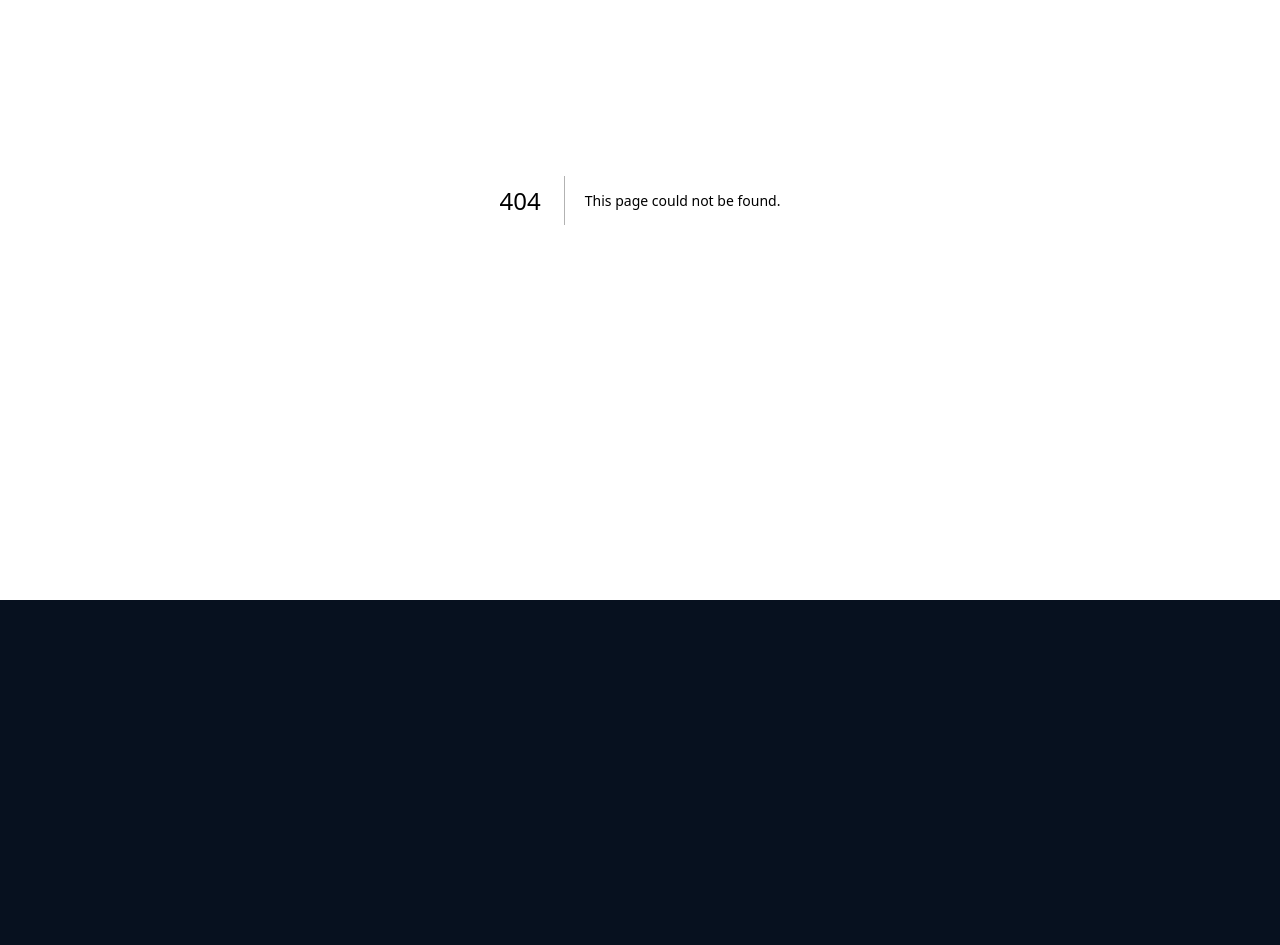
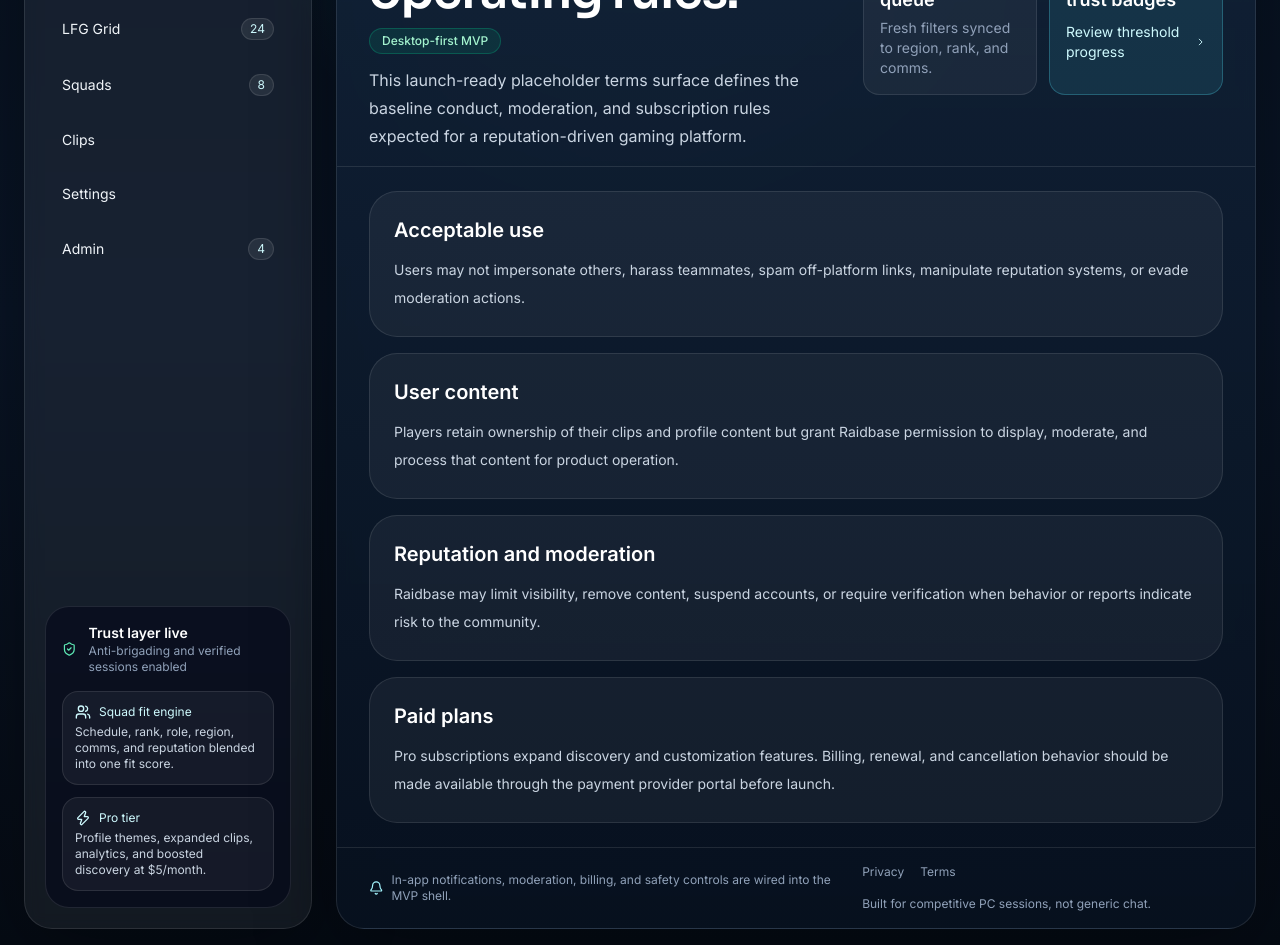
Before and after one commit to Michael-Blake-Donaldson/RaidBase, a Next.js app: page /terms in a window 1280 px wide. Before the commit this address had no page. Shown: the part 200-1145 px from the top of the page. Before the commit the page ends 800 px from the top, so only its background shows below. Built offline with nearby package versions, Linux system fonts and the light colour scheme.

Commit message:
chore: harden public release surfaces

```diff
--- a/package.json
+++ b/package.json
@@ -1,5 +1,5 @@
 {
-  "name": "raidbase-app",
+  "name": "raidbase",
   "version": "0.1.0",
   "private": true,
   "scripts": {
--- a/src/app/globals.css
+++ b/src/app/globals.css
@@ -40,6 +40,28 @@
   text-decoration: none;
 }
 
+.sr-only {
+  position: absolute;
+  width: 1px;
+  height: 1px;
+  padding: 0;
+  margin: -1px;
+  overflow: hidden;
+  clip: rect(0, 0, 0, 0);
+  white-space: nowrap;
+  border: 0;
+}
+
+.focus\:not-sr-only:focus {
+  position: static;
+  width: auto;
+  height: auto;
+  margin: 0;
+  overflow: visible;
+  clip: auto;
+  white-space: normal;
+}
+
 button,
 a,
 input,
--- a/src/app/layout.tsx
+++ b/src/app/layout.tsx
@@ -1,6 +1,9 @@
 import type { Metadata } from "next";
+import type { Viewport } from "next";
 import { Inter, Orbitron, Sora } from "next/font/google";
 import "./globals.css";
+
+import { siteConfig } from "@/lib/site-config";
 
 const inter = Inter({
   variable: "--font-inter",
@@ -18,9 +21,33 @@
 });
 
 export const metadata: Metadata = {
-  title: "Raidbase | PC Gaming Squad Ecosystem",
-  description:
-    "Raidbase helps PC gamers find reliable squads, prove their skill, and build a reputation that travels across games.",
+  metadataBase: new URL(siteConfig.url),
+  title: {
+    default: "Raidbase | PC Gaming Squad Ecosystem",
+    template: "%s | Raidbase",
+  },
+  description: siteConfig.description,
+  applicationName: siteConfig.name,
+  alternates: {
+    canonical: "/",
+  },
+  openGraph: {
+    type: "website",
+    title: "Raidbase | PC Gaming Squad Ecosystem",
+    description: siteConfig.description,
+    siteName: siteConfig.name,
+    url: siteConfig.url,
+  },
+  twitter: {
+    card: "summary_large_image",
+    title: "Raidbase | PC Gaming Squad Ecosystem",
+    description: siteConfig.description,
+  },
+};
+
+export const viewport: Viewport = {
+  themeColor: "#07111f",
+  colorScheme: "dark",
 };
 
 export default function RootLayout({
@@ -33,7 +60,15 @@
       lang="en"
       className={`${inter.variable} ${sora.variable} ${orbitron.variable} h-full antialiased`}
     >
-      <body className="min-h-full flex flex-col">{children}</body>
+      <body className="min-h-full flex flex-col">
+        <a
+          href="#main-content"
+          className="sr-only focus:not-sr-only focus:absolute focus:left-4 focus:top-4 focus:z-50 focus:rounded-full focus:bg-cyan-300 focus:px-4 focus:py-2 focus:text-sm focus:font-medium focus:text-slate-950"
+        >
+          Skip to content
+        </a>
+        {children}
+      </body>
     </html>
   );
 }
--- /dev/null
+++ b/src/app/manifest.ts
@@ -0,0 +1,22 @@
+import type { MetadataRoute } from "next";
+
+import { siteConfig } from "@/lib/site-config";
+
+export default function manifest(): MetadataRoute.Manifest {
+  return {
+    name: siteConfig.name,
+    short_name: siteConfig.name,
+    description: siteConfig.description,
+    start_url: "/",
+    display: "standalone",
+    background_color: "#07111f",
+    theme_color: "#07111f",
+    icons: [
+      {
+        src: "/favicon.ico",
+        sizes: "any",
+        type: "image/x-icon",
+      },
+    ],
+  };
+}
--- /dev/null
+++ b/src/app/not-found.tsx
@@ -0,0 +1,29 @@
+import Link from "next/link";
+
+import { SiteShell } from "@/components/site-shell";
+
+export default function NotFound() {
+  return (
+    <SiteShell
+      activePath="/"
+      eyebrow="Route missing"
+      title="This queue never loaded."
+      description="The route you requested does not exist, was removed, or needs a different player or squad identifier."
+    >
+      <div className="rounded-[28px] border border-white/10 bg-white/5 p-8 lg:p-10">
+        <h2 className="font-display text-3xl font-semibold text-white">404</h2>
+        <p className="mt-4 max-w-2xl text-sm leading-7 text-slate-300">
+          Return to the command center, browse live LFG posts, or open a known player profile to keep exploring the MVP surfaces.
+        </p>
+        <div className="mt-6 flex flex-wrap gap-3">
+          <Link href="/" className="rounded-full bg-cyan-300 px-5 py-3 text-sm font-semibold text-slate-950 transition hover:bg-cyan-200">
+            Command center
+          </Link>
+          <Link href="/lfg" className="rounded-full border border-white/15 bg-white/6 px-5 py-3 text-sm font-medium text-white transition hover:border-cyan-300/35 hover:bg-white/10">
+            Open LFG board
+          </Link>
+        </div>
+      </div>
+    </SiteShell>
+  );
+}
--- /dev/null
+++ b/src/app/privacy/page.tsx
@@ -0,0 +1,40 @@
+import { SiteShell } from "@/components/site-shell";
+
+const sections = [
+  {
+    title: "Identity and account data",
+    body: "Raidbase stores account details such as email address, username, authentication method, region, timezone, and profile content needed to operate the service.",
+  },
+  {
+    title: "Gameplay and reputation signals",
+    body: "Session history, reviews, clips, squad membership, and moderation reports are processed to provide discovery, trust, safety, and compatibility features.",
+  },
+  {
+    title: "Operational telemetry",
+    body: "Product analytics, error monitoring, and security logs are retained to improve reliability, protect users, and investigate abuse or fraud.",
+  },
+  {
+    title: "User controls",
+    body: "Users can manage privacy visibility, blocked accounts, notification preferences, and billing state from the settings surface. Sensitive moderation notes are not published publicly.",
+  },
+];
+
+export default function PrivacyPage() {
+  return (
+    <SiteShell
+      activePath="/privacy"
+      eyebrow="Privacy"
+      title="A trust product needs an explicit data posture."
+      description="This launch-ready placeholder policy explains the categories of data Raidbase handles and the controls users should expect before public release."
+    >
+      <div className="grid gap-4">
+        {sections.map((section) => (
+          <article key={section.title} className="rounded-[28px] border border-white/10 bg-white/5 p-6">
+            <h2 className="text-xl font-semibold text-white">{section.title}</h2>
+            <p className="mt-3 text-sm leading-7 text-slate-300">{section.body}</p>
+          </article>
+        ))}
+      </div>
+    </SiteShell>
+  );
+}
--- /dev/null
+++ b/src/app/robots.ts
@@ -0,0 +1,13 @@
+import type { MetadataRoute } from "next";
+
+import { siteConfig } from "@/lib/site-config";
+
+export default function robots(): MetadataRoute.Robots {
+  return {
+    rules: {
+      userAgent: "*",
+      allow: "/",
+    },
+    sitemap: `${siteConfig.url}/sitemap.xml`,
+  };
+}
--- /dev/null
+++ b/src/app/sitemap.ts
@@ -0,0 +1,18 @@
+import type { MetadataRoute } from "next";
+
+import { recommendedPlayers } from "@/lib/site-data";
+import { siteConfig } from "@/lib/site-config";
+
+export default function sitemap(): MetadataRoute.Sitemap {
+  const staticRoutes = siteConfig.routes.map((route) => ({
+    url: `${siteConfig.url}${route}`,
+    lastModified: new Date(),
+  }));
+
+  const profileRoutes = recommendedPlayers.map((player) => ({
+    url: `${siteConfig.url}/profile/${player.username}`,
+    lastModified: new Date(),
+  }));
+
+  return [...staticRoutes, ...profileRoutes];
+}
--- /dev/null
+++ b/src/app/terms/page.tsx
@@ -0,0 +1,40 @@
+import { SiteShell } from "@/components/site-shell";
+
+const sections = [
+  {
+    title: "Acceptable use",
+    body: "Users may not impersonate others, harass teammates, spam off-platform links, manipulate reputation systems, or evade moderation actions.",
+  },
+  {
+    title: "User content",
+    body: "Players retain ownership of their clips and profile content but grant Raidbase permission to display, moderate, and process that content for product operation.",
+  },
+  {
+    title: "Reputation and moderation",
+    body: "Raidbase may limit visibility, remove content, suspend accounts, or require verification when behavior or reports indicate risk to the community.",
+  },
+  {
+    title: "Paid plans",
+    body: "Pro subscriptions expand discovery and customization features. Billing, renewal, and cancellation behavior should be made available through the payment provider portal before launch.",
+  },
+];
+
+export default function TermsPage() {
+  return (
+    <SiteShell
+      activePath="/terms"
+      eyebrow="Terms"
+      title="Public launch requires clear operating rules."
+      description="This launch-ready placeholder terms surface defines the baseline conduct, moderation, and subscription rules expected for a reputation-driven gaming platform."
+    >
+      <div className="grid gap-4">
+        {sections.map((section) => (
+          <article key={section.title} className="rounded-[28px] border border-white/10 bg-white/5 p-6">
+            <h2 className="text-xl font-semibold text-white">{section.title}</h2>
+            <p className="mt-3 text-sm leading-7 text-slate-300">{section.body}</p>
+          </article>
+        ))}
+      </div>
+    </SiteShell>
+  );
+}
--- a/src/components/site-shell.tsx
+++ b/src/components/site-shell.tsx
@@ -4,6 +4,7 @@
 
 import { MotionFade } from "@/components/motion-fade";
 import { navItems } from "@/lib/site-data";
+import { siteConfig } from "@/lib/site-config";
 
 type SiteShellProps = {
   activePath: string;
@@ -96,8 +97,27 @@
           </div>
         </aside>
 
-        <main className="flex-1 rounded-[28px] border border-white/10 bg-[linear-gradient(180deg,rgba(19,36,58,0.88)_0%,rgba(7,17,31,0.96)_100%)] shadow-[0_20px_80px_rgba(0,0,0,0.35)] backdrop-blur">
+        <main id="main-content" className="flex-1 rounded-[28px] border border-white/10 bg-[linear-gradient(180deg,rgba(19,36,58,0.88)_0%,rgba(7,17,31,0.96)_100%)] shadow-[0_20px_80px_rgba(0,0,0,0.35)] backdrop-blur">
           <div className="border-b border-white/10 px-5 py-4 lg:px-8">
+            <div className="mb-4 flex gap-2 overflow-x-auto xl:hidden">
+              {navItems.map((item) => {
+                const active = isActive(activePath, item.href);
+
+                return (
+                  <Link
+                    key={item.href}
+                    href={item.href}
+                    className={`whitespace-nowrap rounded-full px-4 py-2 text-xs font-medium transition ${
+                      active
+                        ? "border border-cyan-300/35 bg-cyan-300/12 text-white"
+                        : "border border-white/10 bg-white/5 text-slate-300 hover:border-cyan-300/20 hover:text-white"
+                    }`}
+                  >
+                    {item.label}
+                  </Link>
+                );
+              })}
+            </div>
             <div className="flex flex-col gap-5 xl:flex-row xl:items-center xl:justify-between">
               <div>
                 <div className="mb-3 inline-flex items-center gap-2 rounded-full border border-cyan-300/20 bg-cyan-300/10 px-3 py-1 text-xs font-semibold uppercase tracking-[0.28em] text-cyan-100">
@@ -138,12 +158,20 @@
             {children}
           </MotionFade>
 
-          <div className="flex items-center justify-between border-t border-white/10 px-5 py-4 text-xs text-slate-400 lg:px-8">
+          <div className="flex flex-col gap-4 border-t border-white/10 px-5 py-4 text-xs text-slate-400 lg:flex-row lg:items-center lg:justify-between lg:px-8">
             <div className="flex items-center gap-2">
               <Bell className="h-4 w-4 text-cyan-200" />
               In-app notifications, moderation, billing, and safety controls are wired into the MVP shell.
             </div>
-            <p>Built for competitive PC sessions, not generic chat.</p>
+            <div className="flex flex-wrap items-center gap-4">
+              <Link href={siteConfig.links.privacy} className="transition hover:text-white">
+                Privacy
+              </Link>
+              <Link href={siteConfig.links.terms} className="transition hover:text-white">
+                Terms
+              </Link>
+              <p>Built for competitive PC sessions, not generic chat.</p>
+            </div>
           </div>
         </main>
       </div>
--- /dev/null
+++ b/src/lib/site-config.ts
@@ -0,0 +1,11 @@
+export const siteConfig = {
+  name: "Raidbase",
+  description:
+    "Raidbase helps PC gamers find reliable squads, prove their skill, and build a reputation that follows them across games.",
+  url: "https://raidbase.gg",
+  links: {
+    terms: "/terms",
+    privacy: "/privacy",
+  },
+  routes: ["/", "/lfg", "/squads", "/clips", "/settings", "/admin"],
+};
```
Also changed, not shown: 1 other file (tests, documents, lock files or other folders).
